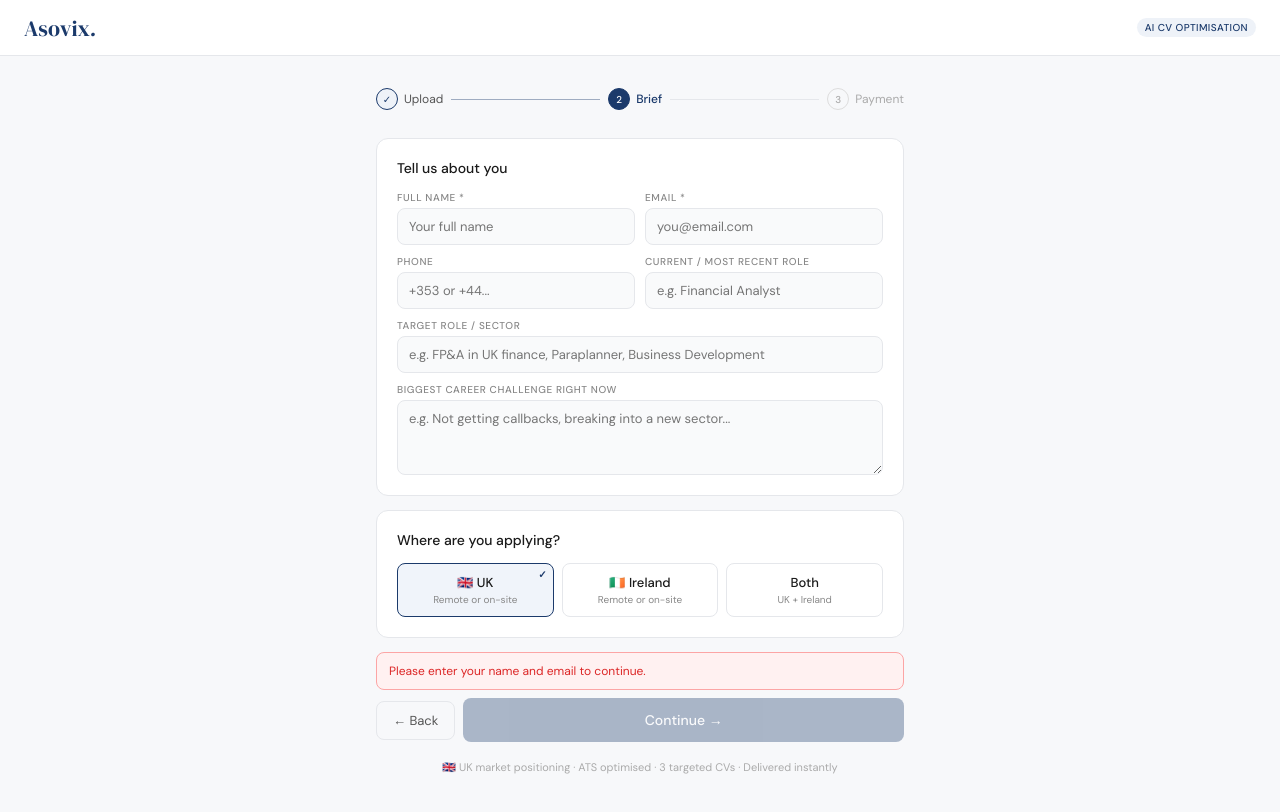
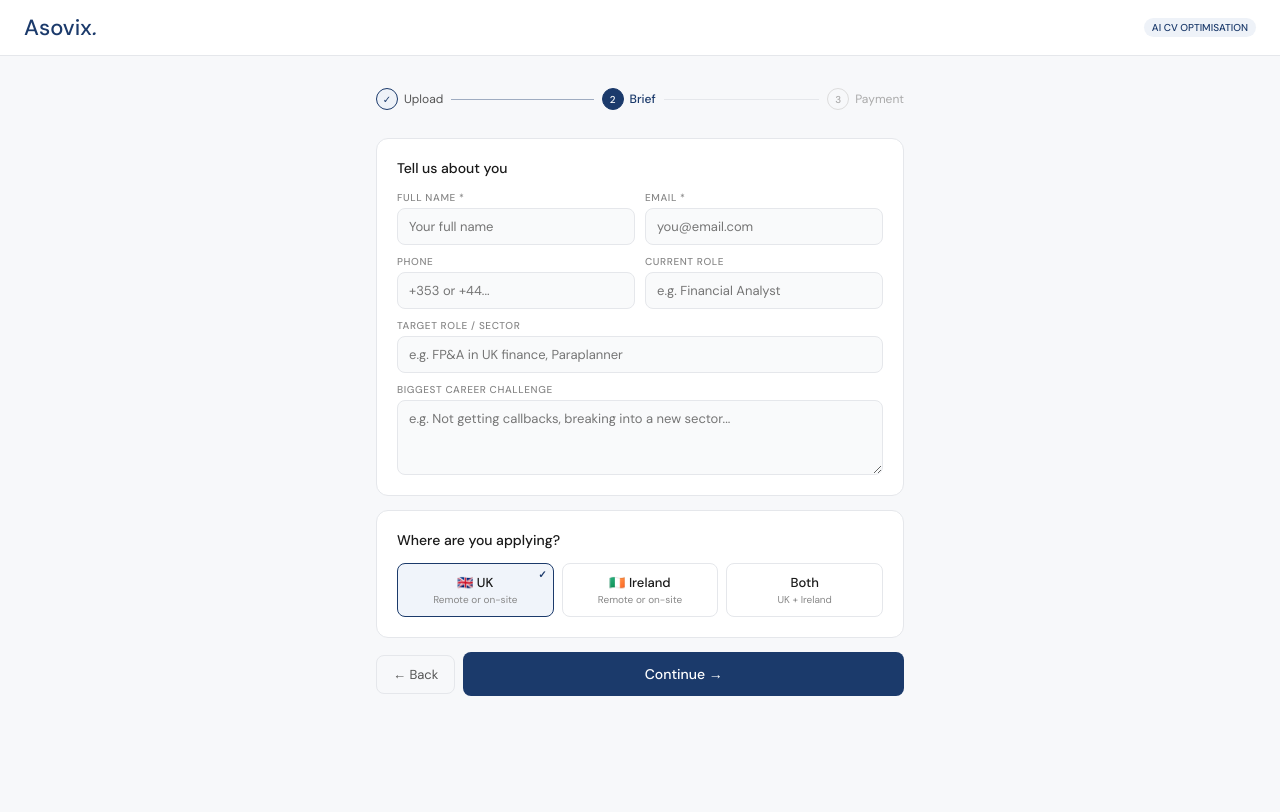
Before and after one commit to asovix-samuel/asovix-app, a Next.js app: page / in a window 1280 px wide. Both pictures are taken after a click on the button "Continue →". Shown: the top 812 px of the page. Built offline with nearby package versions, Linux system fonts and the light colour scheme.

Commit message:
Update index.js

```diff
--- a/pages/index.js
+++ b/pages/index.js
@@ -11,16 +11,8 @@ export default function Home() {
   const fileRef = useRef();
 
   const [form, setForm] = useState({
-    fileName: '',
-    cvText: '',
-    jd: '',
-    name: '',
-    email: '',
-    phone: '',
-    role: '',
-    target: '',
-    challenge: '',
-    location: 'UK',
+    fileName: '', cvText: '', jd: '', name: '', email: '',
+    phone: '', role: '', target: '', challenge: '', location: 'UK',
   });
 
   const set = (key, val) => setForm(f => ({ ...f, [key]: val }));
@@ -50,15 +42,9 @@ export default function Home() {
         method: 'POST',
         headers: { 'Content-Type': 'application/json' },
         body: JSON.stringify({
-          name: form.name,
-          email: form.email,
-          phone: form.phone,
-          role: form.role,
-          target: form.target,
-          location: form.location,
-          challenge: form.challenge,
-          jd: form.jd,
-          cvText: form.cvText,
+          name: form.name, email: form.email, phone: form.phone,
+          role: form.role, target: form.target, location: form.location,
+          challenge: form.challenge, jd: form.jd, cvText: form.cvText,
         }),
       });
       const json = await r.json();
@@ -74,7 +60,6 @@ export default function Home() {
     }
   }
 
-  const canProceedStep1 = !uploading;
   const canProceedStep2 = form.name.trim() && form.email.trim();
 
   return (
@@ -82,21 +67,20 @@ export default function Home() {
       <Head>
         <title>Asovix — AI CV Optimisation</title>
         <meta name="description" content="Get 3 professionally optimised, ATS-ready CVs tailored to the UK job market in minutes." />
-        <link rel="preconnect" href="https://fonts.googleapis.com" />
-        <link href="https://fonts.googleapis.com/css2?family=DM+Serif+Display:ital@0;1&family=DM+Sans:wght@300;400;500&display=swap" rel="stylesheet" />
+        <link href="https://fonts.googleapis.com/css2?family=DM+Sans:wght@300;400;500&display=swap" rel="stylesheet" />
       </Head>
 
       <style jsx global>{`
         *, *::before, *::after { box-sizing: border-box; margin: 0; padding: 0; }
         body { font-family: 'DM Sans', sans-serif; background: #F7F8FA; color: #1a1a1a; }
-        input, textarea, select { font-family: 'DM Sans', sans-serif; }
+        input, textarea { font-family: 'DM Sans', sans-serif; }
       `}</style>
 
       <style jsx>{`
         .header { background: #fff; border-bottom: 1px solid #e5e7eb; padding: 0 24px; height: 56px; display: flex; align-items: center; justify-content: space-between; }
-        .logo { font-family: 'DM Serif Display', serif; font-size: 22px; color: #1B3A6B; }
+        .logo { font-size: 22px; font-weight: 500; color: #1B3A6B; }
         .logo em { font-style: italic; }
-        .badge { font-size: 10px; background: #EEF2F8; color: #1B3A6B; padding: 3px 8px; border-radius: 20px; font-weight: 500; letter-spacing: .04em; }
+        .badge { font-size: 10px; background: #EEF2F8; color: #1B3A6B; padding: 3px 8px; border-radius: 20px; font-weight: 500; }
         .main { max-width: 560px; margin: 0 auto; padding: 32px 16px 64px; }
         .steps { display: flex; align-items: center; margin-bottom: 28px; }
         .si { display: flex; align-items: center; gap: 6px; font-size: 12px; color: #aaa; }
@@ -111,7 +95,7 @@ export default function Home() {
         .ct { font-size: 14px; font-weight: 500; color: #1a1a1a; margin-bottom: 14px; }
         .opt { font-size: 12px; color: #aaa; font-weight: 400; }
         .uz { border: 1.5px dashed #d1d5db; border-radius: 8px; padding: 28px 20px; text-align: center; cursor: pointer; transition: all .15s; }
-        .uz:hover, .uz.drag { border-color: #1B3A6B; background: #F0F4FA; }
+        .uz:hover { border-color: #1B3A6B; background: #F0F4FA; }
         .uz.filled { border-style: solid; border-color: #1B3A6B; background: #F0F4FA; }
         .uz-icon { font-size: 28px; margin-bottom: 10px; }
         .uz-label { font-size: 13px; color: #555; }
@@ -122,7 +106,7 @@ export default function Home() {
         .f { display: flex; flex-direction: column; gap: 4px; }
         .f.full { grid-column: 1 / -1; }
         .f label { font-size: 10px; color: #888; font-weight: 500; letter-spacing: .06em; text-transform: uppercase; }
-        .f input, .f textarea, .f select { font-size: 13px; padding: 9px 11px; border-radius: 8px; border: 1px solid #e5e7eb; background: #f9fafb; color: #1a1a1a; width: 100%; outline: none; transition: border-color .15s; }
+        .f input, .f textarea { font-size: 13px; padding: 9px 11px; border-radius: 8px; border: 1px solid #e5e7eb; background: #f9fafb; color: #1a1a1a; width: 100%; outline: none; transition: border-color .15s; }
         .f input:focus, .f textarea:focus { border-color: #1B3A6B; background: #fff; }
         .f textarea { resize: vertical; min-height: 75px; }
         .rgrid { display: grid; grid-template-columns: 1fr 1fr 1fr; gap: 8px; }
@@ -148,9 +132,9 @@ export default function Home() {
         .cvd { font-size: 11px; color: #888; }
         .note { font-size: 11px; color: #aaa; text-align: center; margin-top: 8px; line-height: 1.6; }
         .err { background: #fff1f1; border: 1px solid #fca5a5; color: #dc2626; font-size: 12px; padding: 10px 12px; border-radius: 8px; margin-top: 8px; }
-        .stripe-btn { width: 100%; padding: 13px; background: #635BFF; color: #fff; border: none; border-radius: 8px; font-size: 14px; font-weight: 500; font-family: 'DM Sans', sans-serif; cursor: pointer; margin-top: 12px; transition: opacity .15s; display: flex; align-items: center; justify-content: center; gap: 8px; }
-        .stripe-btn:hover { opacity: .9; }
-        .stripe-btn:disabled { opacity: .4; cursor: not-allowed; }
+        .pay-btn { width: 100%; padding: 13px; background: #1B3A6B; color: #fff; border: none; border-radius: 8px; font-size: 14px; font-weight: 500; font-family: 'DM Sans', sans-serif; cursor: pointer; margin-top: 12px; transition: opacity .15s; }
+        .pay-btn:hover { opacity: .9; }
+        .pay-btn:disabled { opacity: .4; cursor: not-allowed; }
         .pill { display: inline-flex; align-items: center; gap: 5px; background: #EEF2F8; color: #1B3A6B; font-size: 11px; font-weight: 500; padding: 4px 10px; border-radius: 20px; margin-bottom: 12px; }
         .tip { font-size: 11px; color: #aaa; line-height: 1.7; }
       `}</style>
@@ -161,26 +145,23 @@ export default function Home() {
       </div>
 
       <div className="main">
-
-        {/* STEPS BAR */}
         <div className="steps">
           {STEPS.map((label, i) => {
             const n = i + 1;
             const isOn = step === n;
             const isDone = step > n;
             return (
-              <>
-                <div key={label} className={`si ${isOn ? 'on' : ''} ${isDone ? 'done' : ''}`}>
+              <div key={label} style={{ display: 'flex', alignItems: 'center', flex: i < STEPS.length - 1 ? 1 : 'none' }}>
+                <div className={`si ${isOn ? 'on' : ''} ${isDone ? 'done' : ''}`}>
                   <div className="sd">{isDone ? '✓' : n}</div>
                   <span>{label}</span>
                 </div>
-                {i < STEPS.length - 1 && <div key={`l${i}`} className={`sl ${step > n ? 'done' : ''}`} />}
-              </>
+                {i < STEPS.length - 1 && <div className={`sl ${step > n ? 'done' : ''}`} style={{ flex: 1 }} />}
+              </div>
             );
           })}
         </div>
 
-        {/* STEP 1 — UPLOAD */}
         {step === 1 && (
           <>
             <div className="card">
@@ -188,9 +169,8 @@ export default function Home() {
               <div
                 className={`uz ${form.fileName ? 'filled' : ''}`}
                 onClick={() => fileRef.current.click()}
-                onDragOver={e => { e.preventDefault(); e.currentTarget.classList.add('drag'); }}
-                onDragLeave={e => e.currentTarget.classList.remove('drag')}
-                onDrop={e => { e.preventDefault(); e.currentTarget.classList.remove('drag'); handleFileUpload(e.dataTransfer.files[0]); }}
+                onDragOver={e => e.preventDefault()}
+                onDrop={e => { e.preventDefault(); handleFileUpload(e.dataTransfer.files[0]); }}
               >
                 <div className="uz-icon">📄</div>
                 <div className="uz-label"><strong>Click to upload</strong> or drag and drop</div>
@@ -200,25 +180,16 @@ export default function Home() {
               </div>
               <input ref={fileRef} type="file" accept=".pdf,.doc,.docx,.txt" style={{ display: 'none' }} onChange={e => handleFileUpload(e.target.files[0])} />
             </div>
-
             <div className="card">
               <div className="ct">Job description <span className="opt">(optional — makes CVs sharper)</span></div>
               <div className="f">
-                <textarea
-                  value={form.jd}
-                  onChange={e => set('jd', e.target.value)}
-                  placeholder="Paste a job description here for a more targeted output..."
-                />
+                <textarea value={form.jd} onChange={e => set('jd', e.target.value)} placeholder="Paste a job description here for a more targeted output..." />
               </div>
             </div>
-
-            <button className="btn" disabled={!canProceedStep1} onClick={() => setStep(2)}>
-              {uploading ? 'Reading CV...' : 'Continue →'}
-            </button>
+            <button className="btn" onClick={() => setStep(2)}>Continue →</button>
           </>
         )}
 
-        {/* STEP 2 — BRIEF */}
         {step === 2 && (
           <>
             <div className="card">
@@ -227,12 +198,11 @@ export default function Home() {
                 <div className="f"><label>Full name *</label><input value={form.name} onChange={e => set('name', e.target.value)} placeholder="Your full name" /></div>
                 <div className="f"><label>Email *</label><input type="email" value={form.email} onChange={e => set('email', e.target.value)} placeholder="you@email.com" /></div>
                 <div className="f"><label>Phone</label><input value={form.phone} onChange={e => set('phone', e.target.value)} placeholder="+353 or +44..." /></div>
-                <div className="f"><label>Current / most recent role</label><input value={form.role} onChange={e => set('role', e.target.value)} placeholder="e.g. Financial Analyst" /></div>
-                <div className="f full"><label>Target role / sector</label><input value={form.target} onChange={e => set('target', e.target.value)} placeholder="e.g. FP&A in UK finance, Paraplanner, Business Development" /></div>
-                <div className="f full"><label>Biggest career challenge right now</label><textarea value={form.challenge} onChange={e => set('challenge', e.target.value)} placeholder="e.g. Not getting callbacks, breaking into a new sector..." /></div>
+                <div className="f"><label>Current role</label><input value={form.role} onChange={e => set('role', e.target.value)} placeholder="e.g. Financial Analyst" /></div>
+                <div className="f full"><label>Target role / sector</label><input value={form.target} onChange={e => set('target', e.target.value)} placeholder="e.g. FP&A in UK finance, Paraplanner" /></div>
+                <div className="f full"><label>Biggest career challenge</label><textarea value={form.challenge} onChange={e => set('challenge', e.target.value)} placeholder="e.g. Not getting callbacks, breaking into a new sector..." /></div>
               </div>
             </div>
-
             <div className="card">
               <div className="ct">Where are you applying?</div>
               <div className="rgrid">
@@ -244,17 +214,14 @@ export default function Home() {
                 ))}
               </div>
             </div>
-
-            {!canProceedStep2 && <div className="err">Please enter your name and email to continue.</div>}
-
+            {!canProceedStep2 && error && <div className="err">Please enter your name and email to continue.</div>}
             <div className="nav">
               <button className="gbtn" onClick={() => setStep(1)}>← Back</button>
-              <button className="btn" style={{ flex: 1, marginTop: 0 }} disabled={!canProceedStep2} onClick={() => setStep(3)}>Continue →</button>
+              <button className="btn" style={{ flex: 1, marginTop: 0 }} onClick={() => { if (canProceedStep2) setStep(3); else setError('required'); }}>Continue →</button>
             </div>
           </>
         )}
 
-        {/* STEP 3 — PAYMENT */}
         {step === 3 && (
           <>
             <div className="card">
@@ -262,46 +229,27 @@ export default function Home() {
               <div className="cvc"><span style={{ fontSize: 18 }}>📊</span><div><div className="cvn">CV 1 — Finance / FP&A / Analyst</div><div className="cvd">For analyst, FP&A, and finance ops roles</div></div></div>
               <div className="cvc"><span style={{ fontSize: 18 }}>🏦</span><div><div className="cvn">CV 2 — Paraplanner / Advisory / Wealth</div><div className="cvd">For wealth management & paraplanner roles</div></div></div>
               <div className="cvc"><span style={{ fontSize: 18 }}>💼</span><div><div className="cvn">CV 3 — Sales / Advisory / Consultancy</div><div className="cvd">For sales, BD & client growth roles</div></div></div>
-
               <div className="divider" />
-              <div className="pr"><span className="pl">3 fully optimised CVs</span><span className="pv">€15.00</span></div>
+              <div className="pr"><span className="pl">3 fully optimised CVs</span><span className="pv">€35.99</span></div>
               <div className="pr"><span className="pl">ATS optimised for UK market</span><span className="pv">Included</span></div>
               <div className="pr"><span className="pl">Delivered to your email</span><span className="pv">Instantly</span></div>
               <div className="divider" />
-              <div className="pr"><span className="pl" style={{ fontWeight: 500, color: '#1a1a1a' }}>Total</span><span className="ptotal">€15.00</span></div>
+              <div className="pr"><span className="pl" style={{ fontWeight: 500, color: '#1a1a1a' }}>Total</span><span className="ptotal">€35.99</span></div>
             </div>
-
             <div className="card">
-              <div className="ct">Pay securely with Stripe</div>
+              <div className="ct">Pay securely</div>
               <p style={{ fontSize: 13, color: '#888', lineHeight: 1.6, marginBottom: 4 }}>
                 Your CVs will be generated by Claude AI immediately after payment and delivered to <strong style={{ color: '#1a1a1a' }}>{form.email}</strong> as Word documents.
               </p>
-
               {error && <div className="err">{error}</div>}
-
-              <button className="stripe-btn" disabled={submitting} onClick={handleCheckout}>
-                {submitting ? '⏳ Redirecting to Stripe...' : '🔒 Pay €15 — Get My CVs'}
+              <button className="pay-btn" disabled={submitting} onClick={handleCheckout}>
+                {submitting ? '⏳ Redirecting to payment...' : '🔒 Pay €35.99 — Get My CVs'}
               </button>
-
-              <div className="note">
-                Secured by Stripe · Card, Apple Pay, Google Pay accepted<br />
-                CVs sent to {form.email} within seconds of payment
-              </div>
+              <div className="note">Secured by Stripe · Card, Apple Pay, Google Pay accepted</div>
             </div>
-
-            <div className="nav">
-              <button className="gbtn" onClick={() => setStep(2)}>← Back</button>
-            </div>
+            <div className="nav"><button className="gbtn" onClick={() => setStep(2)}>← Back</button></div>
           </>
         )}
-
-        {/* Footer tip */}
-        {step < 3 && (
-          <p className="tip" style={{ marginTop: 16, textAlign: 'center' }}>
-            🇬🇧 UK market positioning · ATS optimised · 3 targeted CVs · Delivered instantly
-          </p>
-        )}
-
       </div>
     </>
   );
```
